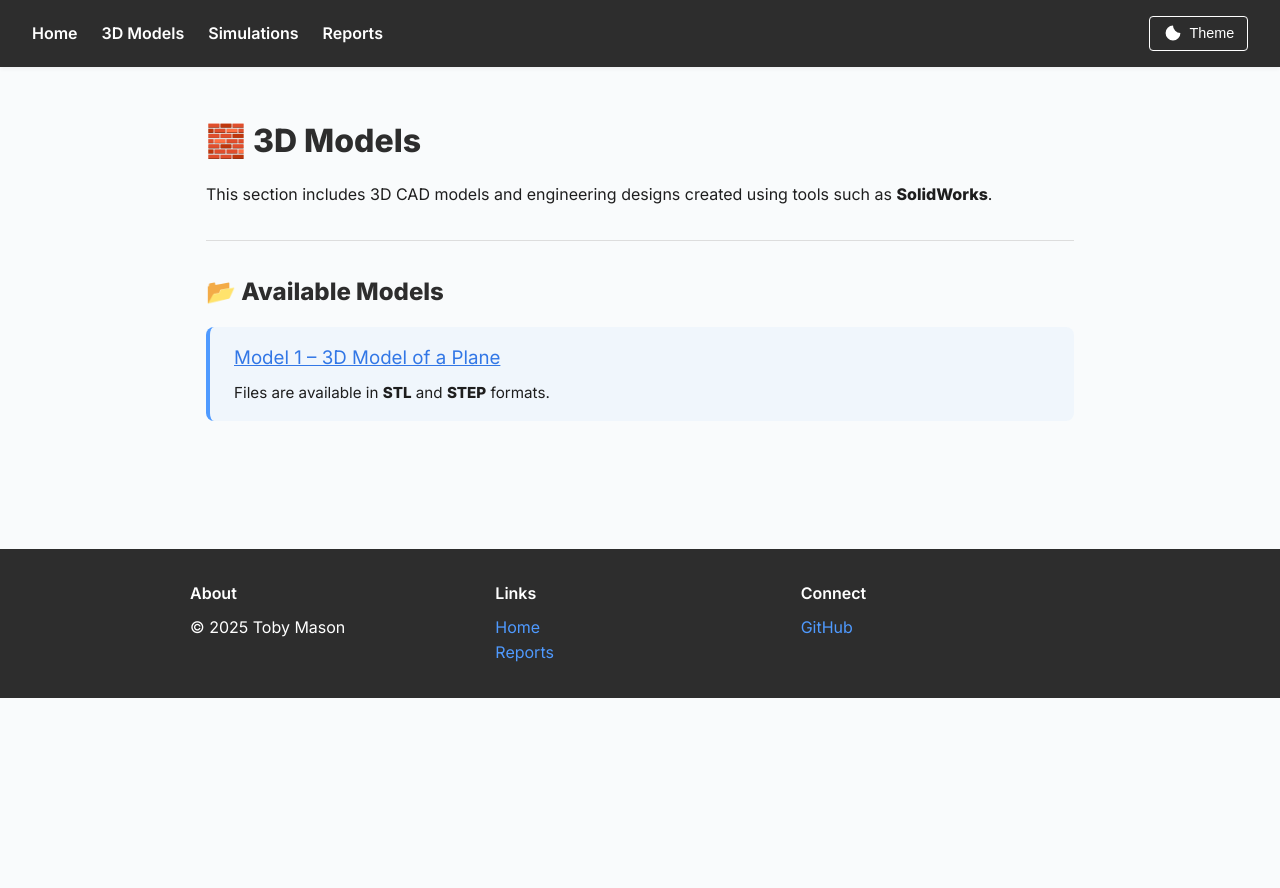
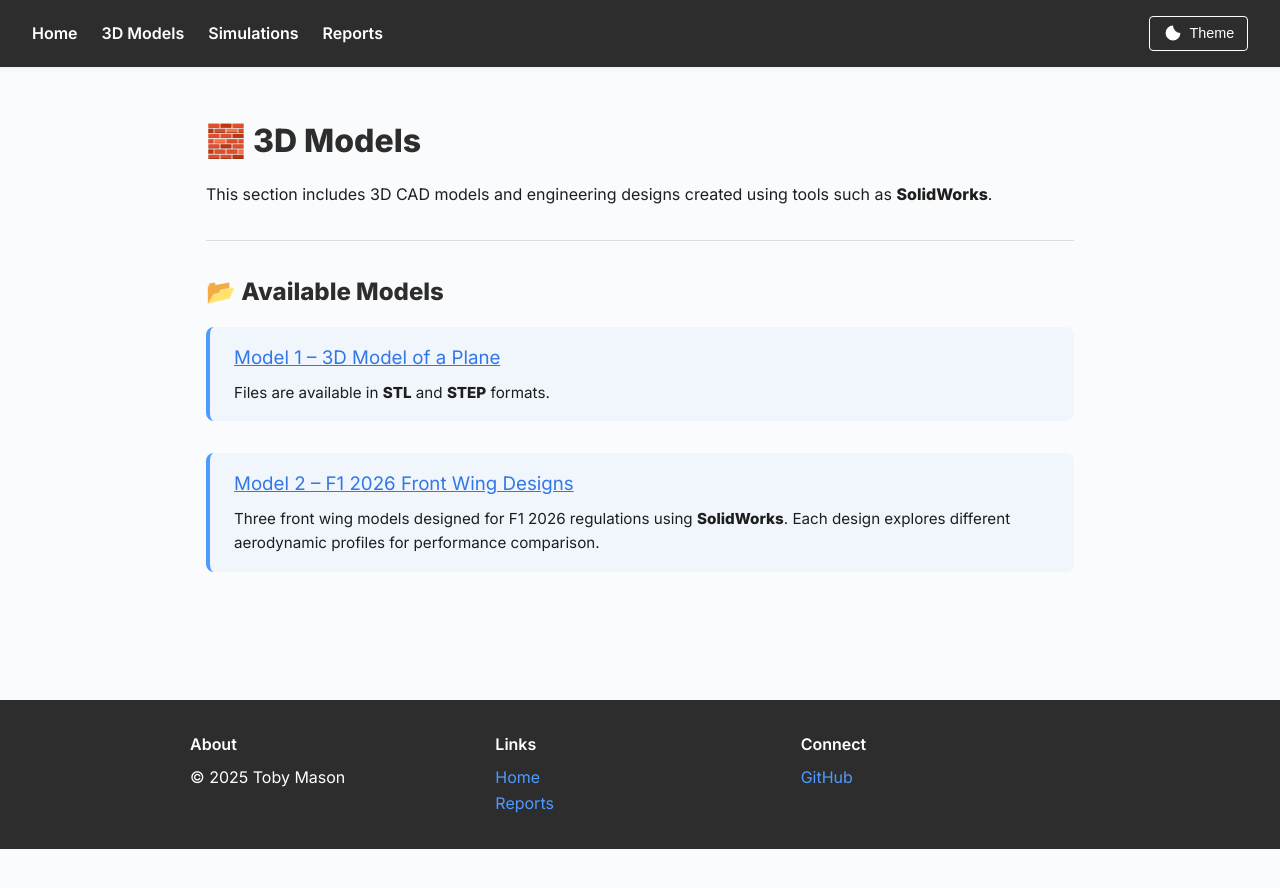
Before and after one commit to tob-mas/engineeringportfolio, a Jekyll site: the page built from 3d_models/3d_models.md, in a window 1280 px wide. Shown: the top 888 px of the page. Built offline with Jekyll 4.4.1, drawn with Linux system fonts in a browser that asks for light colours.

Commit message:
Update 3d_models.md

```diff
--- a/3d_models/3d_models.md
+++ b/3d_models/3d_models.md
@@ -16,3 +16,8 @@ This section includes 3D CAD models and engineering designs created using tools
   <h3><a href="{{ site.baseurl }}/3d_models/10-06-25">Model 1 – 3D Model of a Plane</a></h3>
   <p>Files are available in <strong>STL</strong> and <strong>STEP</strong> formats.</p>
 </div>
+
+<div class="content-block">
+  <h3><a href="{{ site.baseurl }}/3d_models/18.06.25">Model 2 – F1 2026 Front Wing Designs</a></h3>
+  <p>Three front wing models designed for F1 2026 regulations using <strong>SolidWorks</strong>. Each design explores different aerodynamic profiles for performance comparison.</p>
+</div>
```
